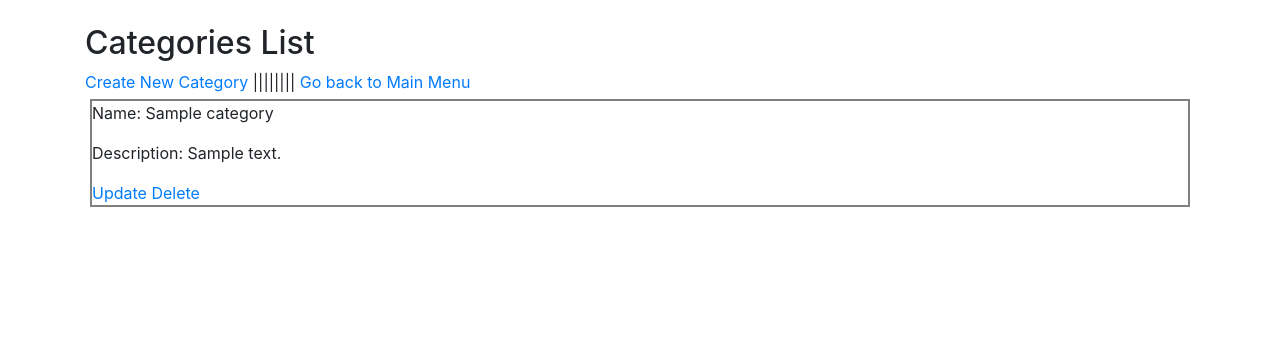
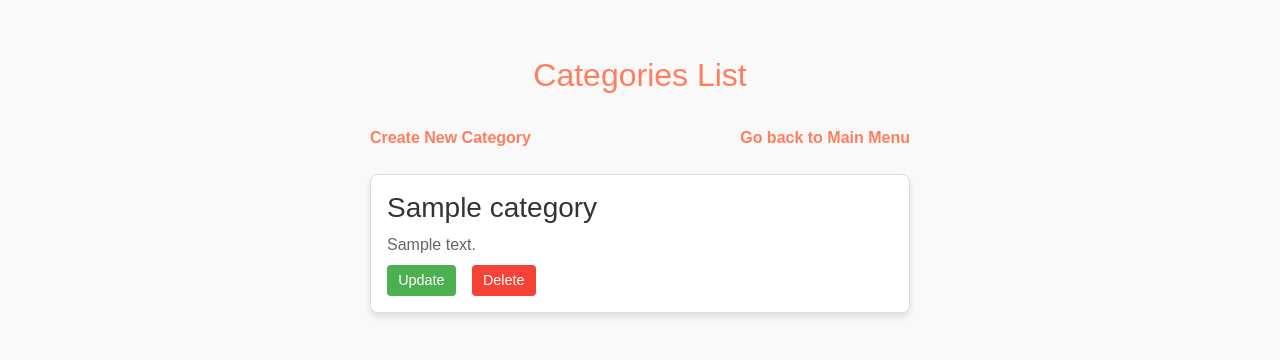
Before and after one commit to hennadiikochevbeetroot/django_forms_learning, a Django app: page /cooking/categories/ in a window 1280 px wide. Shown: the top 360 px of the page. Run offline with Django 5.2, Linux system fonts and the light colour scheme; a user stored in the database is signed in; tables that the repository leaves empty hold one stand-in row (values such as "Sample post").

Commit message:
category list

```diff
--- /dev/null
+++ b/recipes/static/recipes/category_list.css
@@ -0,0 +1,96 @@
+body {
+    font-family: Arial, sans-serif;
+    background-color: #f9f9f9;
+    color: #333;
+    margin: 0;
+    padding: 2rem;
+    display: flex;
+    justify-content: center;
+}
+
+.container {
+    width: 100%;
+    max-width: 600px;
+}
+
+h2 {
+    text-align: center;
+    color: #ff7e5f;
+    font-size: 2rem;
+    margin-bottom: 1.5rem;
+}
+
+.nav-links {
+    display: flex;
+    justify-content: space-between;
+    margin-bottom: 1rem;
+    padding: 0.5rem 0;
+}
+
+.nav-links a {
+    color: #ff7e5f;
+    text-decoration: none;
+    font-weight: bold;
+    transition: color 0.3s ease;
+}
+
+.nav-links a:hover {
+    color: #e0665b;
+}
+
+.category-card {
+    background-color: #fff;
+    border: 1px solid #ddd;
+    border-radius: 8px;
+    padding: 1rem;
+    margin-bottom: 1rem;
+    box-shadow: 0px 4px 6px rgba(0, 0, 0, 0.1);
+}
+
+.category-card h3 {
+    margin-top: 0;
+    color: #333;
+}
+
+.category-card p {
+    color: #666;
+    margin: 0.5rem 0;
+}
+
+.category-actions {
+    display: flex;
+    gap: 1rem;
+    margin-top: 0.5rem;
+}
+
+.category-actions a {
+    padding: 0.3rem 0.7rem;
+    font-size: 0.9rem;
+    text-decoration: none;
+    border-radius: 4px;
+    color: #fff;
+    transition: background-color 0.3s ease;
+}
+
+.update-link {
+    background-color: #4caf50;
+}
+
+.update-link:hover {
+    background-color: #43a047;
+}
+
+.delete-link {
+    background-color: #f44336;
+}
+
+.delete-link:hover {
+    background-color: #d32f2f;
+}
+
+.no-categories {
+    text-align: center;
+    color: #999;
+    font-size: 1rem;
+    margin-top: 2rem;
+}
--- a/recipes/templates/recipes/category_list.html
+++ b/recipes/templates/recipes/category_list.html
@@ -1,18 +1,33 @@
 {% extends 'recipes/base.html' %}
+{% load static %}
+
+{% block head %}
+    <link rel="stylesheet" href="{% static 'recipes/category_list.css' %}">
+{% endblock %}
+
 {% block content %}
+    <div class="container">
         <h2>Categories List</h2>
-    <a href="{% url 'recipes:category_create' %}">Create New Category</a> ||||||||
+
+        <div class="nav-links">
+            <a href="{% url 'recipes:category_create' %}">Create New Category</a>
             <a href="{% url 'recipes:main_menu' %}">Go back to Main Menu</a>
+        </div>
+
         {% if categories %}
             {% for category in categories %}
-            <div style="border: 2px solid gray; margin: 5px">
-                <p>Name: {{ category.name }}</p>
-                <p>Description: {{ category.description }}</p>
-                <a href="{% url 'recipes:category_update' category.pk %}">Update</a>
-                <a href="{% url 'recipes:category_delete' category.pk %}">Delete</a>
+                <div class="category-card">
+                    <h3>{{ category.name }}</h3>
+                    <p>{{ category.description }}</p>
+                    <div class="category-actions">
+                        <a href="{% url 'recipes:category_update' category.pk %}" class="update-link">Update</a>
+                        <a href="{% url 'recipes:category_delete' category.pk %}" class="delete-link">Delete</a>
+                    </div>
                 </div>
             {% endfor %}
         {% else %}
-        <p>No Categories yet.</p>
+            <p class="no-categories">No Categories yet.</p>
         {% endif %}
+
+    </div>
 {% endblock %}
```
Lines whose indentation alone changed are shown as unchanged.
